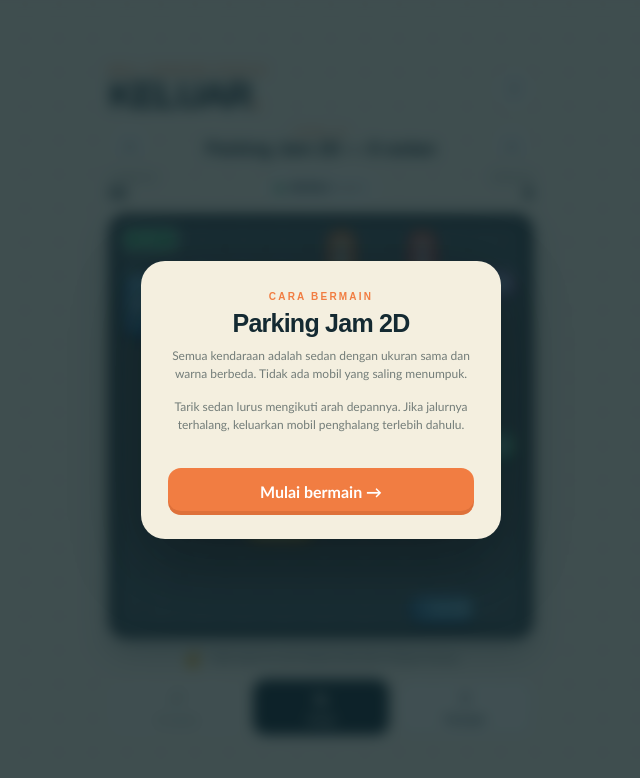
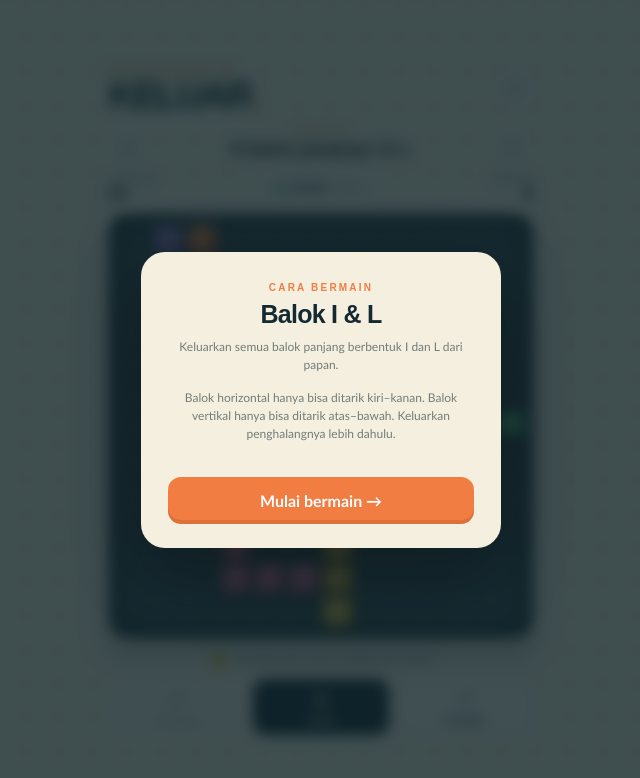
Before and after one commit to ahsubhan/BalokKosong, a Next.js app: page / in a window 1280 px wide. Shown: the top 778 px of the page, without its empty margins (319-959 px from the left). Built offline with nearby package versions, Linux system fonts and the light colour scheme.

Commit message:
Replace vehicles with colorful I and L blocks

```diff
--- a/app/globals.css
+++ b/app/globals.css
@@ -66,6 +66,17 @@ h1 span { color:var(--orange); }
 .jam-board .pillar { display:none; }
 .jam-board .exit-gate { right:auto; left:5px; top:5px; transform:none; opacity:.9; }
 .blocked-tip { color:#c1473e; animation:shake .28s ease; }
+.block-board { position:relative; width:100%; aspect-ratio:1; overflow:hidden; border:9px solid #26363b; border-radius:18px; background:#35484f; box-shadow:0 15px 28px rgba(13,39,47,.24); touch-action:none; user-select:none; }
+.block-board::after { content:""; position:absolute; inset:0; z-index:1; pointer-events:none; box-shadow:inset 0 0 30px rgba(0,0,0,.28); }
+.block-grid { position:absolute; left:calc(var(--x)*100%/12); top:calc(var(--y)*100%/12); width:calc(100%/12); height:calc(100%/12); border:1px solid rgba(255,255,255,.045); background:linear-gradient(135deg,rgba(255,255,255,.025),transparent); }
+.block-exit { position:absolute; z-index:10; right:-1px; top:calc(50% - 13px); padding:6px 5px; border-radius:7px 0 0 7px; background:#3fb06f; color:white; font:900 8px Arial,sans-serif; box-shadow:0 3px 8px #0007; }
+.block-cell { --block:#e5534b; --block-dark:#982c27; position:absolute; z-index:4; left:calc(var(--x)*100%/12 + 2px); top:calc(var(--y)*100%/12 + 2px); width:calc(100%/12 - 4px); height:calc(100%/12 - 4px); display:grid; place-items:center; border:2px solid var(--block-dark); border-radius:7px; padding:0; background:linear-gradient(135deg,#ffffff55 0 10%,transparent 11% 55%,#0000001c 56%),var(--block); box-shadow:inset 0 2px #ffffff55,0 3px 4px #0008; color:white; cursor:grab; touch-action:none; }
+.block-cell::after { content:""; position:absolute; inset:5px; border-radius:3px; border:1px solid rgba(255,255,255,.18); }
+.block-cell.blue{--block:#438fcb;--block-dark:#225a84}.block-cell.yellow{--block:#e1b844;--block-dark:#98731a}.block-cell.mint{--block:#55b797;--block-dark:#287660}.block-cell.purple{--block:#9476c1;--block-dark:#564080}.block-cell.orange{--block:#ec7e43;--block-dark:#a64722}.block-cell.pink{--block:#dc7295;--block-dark:#923d5e}
+.block-cell.shape-l { border-radius:8px 3px 8px 3px; }
+.block-cell.selected { z-index:7; filter:brightness(1.22) drop-shadow(0 0 4px #ffe174); }
+.block-cell:active { cursor:grabbing; transform:scale(.92); }
+.block-arrow { position:relative; z-index:3; display:grid; place-items:center; width:20px; height:20px; border-radius:50%; background:#132b34dd; color:white; font:900 13px/1 Arial,sans-serif; pointer-events:none; box-shadow:0 2px 4px #0006; }
 .mall-board::before,.mall-board::after { content:""; position:absolute; left:0; right:0; height:2px; background:repeating-linear-gradient(90deg,#e9df9d 0 20px,transparent 20px 34px); opacity:.55; }
 .mall-board::before { top:40%; }.mall-board::after { top:60%; }
 .parking-line { position:absolute; width:10%; height:39%; border-left:2px solid rgba(255,255,255,.35); border-right:1px solid rgba(255,255,255,.18); left:calc(var(--slot) * 10%); }
--- a/app/page.tsx
+++ b/app/page.tsx
@@ -1,60 +1,73 @@
 "use client";
 import { useEffect, useRef, useState } from "react";
 
-type Vehicle={id:string;x:number;y:number;dir:0|90|180|270;color:string};
-const SIZE=10;
+type Direction=0|90|180|270;
+type Shape="I"|"L";
+type Piece={id:string;x:number;y:number;dir:Direction;shape:Shape;color:string};
+type Cell={x:number;y:number};
+const SIZE=12;
 const colors=["red","blue","yellow","mint","purple","orange","pink"];
-const CAR_LENGTH=2;
-const vector=(dir:number)=>dir===0?{x:1,y:0}:dir===90?{x:0,y:1}:dir===180?{x:-1,y:0}:{x:0,y:-1};
-const cells=(v:Vehicle)=>{const d=vector(v.dir);return Array.from({length:CAR_LENGTH},(_,i)=>({x:v.x+d.x*i,y:v.y+d.y*i}));};
-const clone=(v:Vehicle[])=>v.map(x=>({...x}));
+const vector=(dir:Direction)=>dir===0?{x:1,y:0}:dir===90?{x:0,y:1}:dir===180?{x:-1,y:0}:{x:0,y:-1};
+const rotate=(x:number,y:number,dir:Direction):Cell=>dir===0?{x,y}:dir===90?{x:-y,y:x}:dir===180?{x:-x,y:-y}:{x:y,y:-x};
+const base=(shape:Shape):Cell[]=>shape==="I"?[{x:0,y:0},{x:1,y:0},{x:2,y:0},{x:3,y:0}]:[{x:0,y:0},{x:1,y:0},{x:2,y:0},{x:2,y:1}];
+const cells=(p:Piece)=>base(p.shape).map(c=>{const r=rotate(c.x,c.y,p.dir);return{x:p.x+r.x,y:p.y+r.y}});
+const clone=(pieces:Piece[])=>pieces.map(p=>({...p}));
+
 function makeLevel(level:number,count:number){
-  let seed=9487+level*731;const rnd=()=>((seed=seed*1664525+1013904223>>>0)/4294967296);
-  const vehicles:Vehicle[]=[],used=new Set<string>();let attempts=0;
-  while(vehicles.length<count&&attempts++<4000){
-    const i=vehicles.length,n=CAR_LENGTH,horizontal=rnd()>.5;
-    const sx=Math.floor(rnd()*(horizontal?SIZE-n+1:SIZE)),sy=Math.floor(rnd()*(horizontal?SIZE:SIZE-n+1));
-    const dir:Vehicle["dir"]=horizontal?(sx+n/2<SIZE/2?180:0):(sy+n/2<SIZE/2?270:90);
-    const v:Vehicle={id:`${level}-${i}`,x:dir===180?sx+n-1:sx,y:dir===270?sy+n-1:sy,dir,color:colors[(i+level)%colors.length]};
-    const own=cells(v);if(own.some(c=>used.has(`${c.x},${c.y}`)))continue;
-    own.forEach(c=>used.add(`${c.x},${c.y}`));vehicles.push(v);
+  let seed=5849+level*941;const rnd=()=>((seed=seed*1664525+1013904223>>>0)/4294967296);
+  let best:Piece[]=[];
+  for(let restart=0;restart<80&&best.length<count;restart++){
+    const pieces:Piece[]=[],used=new Set<string>();
+    for(let i=0;i<count;i++){
+      const shape:Shape=(i+level)%3===0?"L":"I";let placed=false;
+      for(let attempt=0;attempt<700&&!placed;attempt++){
+        const x=Math.floor(rnd()*SIZE),y=Math.floor(rnd()*SIZE),horizontal=rnd()>.5;
+        const dir:Direction=horizontal?(x<SIZE/2?180:0):(y<SIZE/2?270:90);
+        const probe:Piece={id:`${level}-${i}`,x,y,dir,shape,color:colors[(i+level)%colors.length]};
+        const own=cells(probe);
+        if(own.some(c=>c.x<0||c.x>=SIZE||c.y<0||c.y>=SIZE||used.has(`${c.x},${c.y}`)))continue;
+        own.forEach(c=>used.add(`${c.x},${c.y}`));pieces.push(probe);placed=true;
+      }
+      if(!placed)break;
+    }
+    if(pieces.length>best.length)best=pieces;
   }
-  return {name:`Parking Jam 2D — ${vehicles.length} sedan`,vehicles};
+  return{name:`${best.length} balok panjang I & L`,pieces:best};
 }
 const levels=Array.from({length:13},(_,i)=>makeLevel(i+1,i+8));
 const fmt=(ms:number)=>{const s=Math.floor(ms/1000);return`${String(Math.floor(s/60)).padStart(2,"0")}:${String(s%60).padStart(2,"0")}.${Math.floor(ms%1000/100)}`};
 
 export default function Home(){
-  const[level,setLevel]=useState(0),[vehicles,setVehicles]=useState(()=>clone(levels[0].vehicles));
-  const[selected,setSelected]=useState<string|null>(null),[moves,setMoves]=useState(0),[history,setHistory]=useState<Vehicle[][]>([]),[won,setWon]=useState(false),[help,setHelp]=useState(true),[time,setTime]=useState(0),[blocked,setBlocked]=useState(false);
+  const[level,setLevel]=useState(0),[pieces,setPieces]=useState(()=>clone(levels[0].pieces));
+  const[selected,setSelected]=useState<string|null>(null),[moves,setMoves]=useState(0),[history,setHistory]=useState<Piece[][]>([]),[won,setWon]=useState(false),[help,setHelp]=useState(true),[time,setTime]=useState(0),[blocked,setBlocked]=useState(false);
   const started=useRef(0);const drag=useRef<{id:string;x:number;y:number}|null>(null);const data=levels[level];
-  useEffect(()=>{if(localStorage.getItem("mall-parking-seen"))setHelp(false)},[]);
+  useEffect(()=>{if(localStorage.getItem("block-puzzle-seen"))setHelp(false)},[]);
   useEffect(()=>{if(won)return;started.current=performance.now();setTime(0);const t=setInterval(()=>setTime(performance.now()-started.current),100);return()=>clearInterval(t)},[level,won]);
-  useEffect(()=>{if(!won&&vehicles.length===0)setWon(true)},[vehicles.length,won]);
-  function load(i:number){const n=(i+levels.length)%levels.length;setLevel(n);setVehicles(clone(levels[n].vehicles));setSelected(null);setMoves(0);setHistory([]);setWon(false)}
+  useEffect(()=>{if(!won&&pieces.length===0)setWon(true)},[pieces.length,won]);
+  function load(i:number){const n=(i+levels.length)%levels.length;setLevel(n);setPieces(clone(levels[n].pieces));setSelected(null);setMoves(0);setHistory([]);setWon(false)}
   function dragStart(e:React.PointerEvent,id:string){e.currentTarget.setPointerCapture(e.pointerId);drag.current={id,x:e.clientX,y:e.clientY};setSelected(id)}
+  function fail(){setBlocked(true);setTimeout(()=>setBlocked(false),300)}
   function dragEnd(e:React.PointerEvent){
     const start=drag.current;if(!start)return;drag.current=null;const dx=e.clientX-start.x,dy=e.clientY-start.y;if(Math.hypot(dx,dy)<16)return;
-    const desired:Vehicle["dir"]=Math.abs(dx)>Math.abs(dy)?(dx>0?0:180):(dy>0?90:270);const car=vehicles.find(v=>v.id===start.id);if(!car||desired!==car.dir){setBlocked(true);setTimeout(()=>setBlocked(false),280);return}
-    const own=cells(car),d=vector(car.dir),front=own[own.length-1],occupied=new Set<string>();vehicles.filter(v=>v.id!==car.id).forEach(v=>cells(v).forEach(c=>occupied.add(`${c.x},${c.y}`)));
-    let x=front.x+d.x,y=front.y+d.y,clear=true;while(x>=0&&x<SIZE&&y>=0&&y<SIZE){if(occupied.has(`${x},${y}`)){clear=false;break}x+=d.x;y+=d.y}
-    if(!clear){setBlocked(true);setTimeout(()=>setBlocked(false),280);return}
-    setHistory(h=>[...h,clone(vehicles)]);setVehicles(old=>old.filter(v=>v.id!==car.id));setMoves(m=>m+1);setSelected(null);
+    const desired:Direction=Math.abs(dx)>Math.abs(dy)?(dx>0?0:180):(dy>0?90:270);const piece=pieces.find(p=>p.id===start.id);if(!piece)return;
+    const horizontal=piece.dir===0||piece.dir===180;if((horizontal&&desired!==0&&desired!==180)||(!horizontal&&desired!==90&&desired!==270)){fail();return}
+    const d=vector(desired),occupied=new Set<string>();pieces.filter(p=>p.id!==piece.id).forEach(p=>cells(p).forEach(c=>occupied.add(`${c.x},${c.y}`)));
+    let clear=true;for(const c of cells(piece)){let x=c.x+d.x,y=c.y+d.y;while(x>=0&&x<SIZE&&y>=0&&y<SIZE){if(occupied.has(`${x},${y}`)){clear=false;break}x+=d.x;y+=d.y}if(!clear)break}
+    if(!clear){fail();return}setHistory(h=>[...h,clone(pieces)]);setPieces(old=>old.filter(p=>p.id!==piece.id));setMoves(m=>m+1);setSelected(null);
   }
-  function undo(){const p=history.at(-1);if(!p)return;setVehicles(clone(p));setHistory(h=>h.slice(0,-1));setMoves(m=>Math.max(0,m-1));setWon(false)}
-  const current=vehicles.find(v=>v.id===selected);
+  function undo(){const previous=history.at(-1);if(!previous)return;setPieces(clone(previous));setHistory(h=>h.slice(0,-1));setMoves(m=>Math.max(0,m-1));setWon(false)}
+  const current=pieces.find(p=>p.id===selected);
   return <main className="app-shell"><section className="game-card">
-    <header className="topbar"><div><span className="eyebrow">MALL PARKING PUZZLE</span><h1>KELUAR<span>.</span></h1></div><button className="icon-btn" onClick={()=>setHelp(true)}>?</button></header>
+    <header className="topbar"><div><span className="eyebrow">PUZZLE BALOK 2D</span><h1>KELUAR<span>.</span></h1></div><button className="icon-btn" onClick={()=>setHelp(true)}>?</button></header>
     <div className="level-row"><button className="level-nav" onClick={()=>load(level-1)}>‹</button><div className="level-title"><small>LEVEL {String(level+1).padStart(2,"0")}</small><strong>{data.name}</strong></div><button className="level-nav" onClick={()=>load(level+1)}>›</button></div>
-    <div className="stats"><div><span>LANGKAH</span><strong>{String(moves).padStart(2,"0")}</strong></div><div className="goal-pill"><i/><strong>{fmt(time)}</strong><small>WAKTU</small></div><div><span>TERSISA</span><strong>{vehicles.length}</strong></div></div>
-    <div className="mall-board jam-board"><div className="exit-gate"><b>EXIT</b> ➜</div><div className="aisle-mark">PARKING JAM</div><div className="pillar p1"/><div className="pillar p2"/>
-      {Array.from({length:SIZE*SIZE},(_,i)=><i key={i} className="jam-slot" style={{"--x":i%SIZE,"--y":Math.floor(i/SIZE)} as React.CSSProperties}/>) }
-      {vehicles.map(v=>{const n=CAR_LENGTH,d=vector(v.dir);const minX=Math.min(v.x,v.x+d.x*(n-1)),minY=Math.min(v.y,v.y+d.y*(n-1));const horizontal=v.dir===0||v.dir===180;return <button key={v.id} className={`vehicle sedan-car ${horizontal?"horizontal":"vertical"} direction-${v.dir} ${v.color} ${selected===v.id?"selected":""}`} style={{"--x":minX,"--y":minY,"--w":horizontal?n:1,"--h":horizontal?1:n} as React.CSSProperties} onPointerDown={e=>dragStart(e,v.id)} onPointerUp={dragEnd} onPointerCancel={()=>{drag.current=null}} aria-label="Geret mobil sedan"><span className="vehicle-shell"><i className="glass front"/><i className="roof"/><i className="glass rear"/><i className="lamp l1"/><i className="lamp l2"/></span><i className="wheel w1"/><i className="wheel w2"/><i className="wheel w3"/><i className="wheel w4"/></button>})}
+    <div className="stats"><div><span>LANGKAH</span><strong>{String(moves).padStart(2,"0")}</strong></div><div className="goal-pill"><i/><strong>{fmt(time)}</strong><small>WAKTU</small></div><div><span>TERSISA</span><strong>{pieces.length}</strong></div></div>
+    <div className="block-board"><div className="block-exit">EXIT</div>{Array.from({length:SIZE*SIZE},(_,i)=><i key={i} className="block-grid" style={{"--x":i%SIZE,"--y":Math.floor(i/SIZE)} as React.CSSProperties}/>)}
+      {pieces.flatMap(p=>cells(p).map((c,index)=><button key={`${p.id}-${index}`} className={`block-cell ${p.shape==="L"?"shape-l":"shape-i"} ${p.color} ${selected===p.id?"selected":""}`} style={{"--x":c.x,"--y":c.y} as React.CSSProperties} onPointerDown={e=>dragStart(e,p.id)} onPointerUp={dragEnd} onPointerCancel={()=>{drag.current=null}} aria-label={`Balok ${p.shape}, geret lurus`}/>))}
     </div>
-    <p className={`tip ${blocked?"blocked-tip":""}`}><span>☝</span>{current?`Sedan dipilih — tarik sesuai arah depannya`:`Tarik sedan ke arah hadapnya jika jalan di depan kosong.`}</p>
+    <p className={`tip ${blocked?"blocked-tip":""}`}><span>☝</span>{current?`Balok ${current.shape} dipilih — tarik lurus pada sumbunya`:`Horizontal: kiri–kanan. Vertikal: atas–bawah.`}</p>
     <div className="controls"><button onClick={undo} disabled={!history.length}><span>↶</span>Urungkan</button><button className="reset" onClick={()=>load(level)}><span>↻</span>Ulangi</button><button onClick={()=>setHelp(true)}><span>?</span>Petunjuk</button></div>
   </section>
-  {help&&<div className="overlay"><div className="modal"><span className="modal-kicker">CARA BERMAIN</span><h2>Parking Jam 2D</h2><p>Semua kendaraan adalah sedan dengan ukuran sama dan warna berbeda. Tidak ada mobil yang saling menumpuk.</p><p>Tarik sedan lurus mengikuti arah depannya. Jika jalurnya terhalang, keluarkan mobil penghalang terlebih dahulu.</p><button className="play-btn" onClick={()=>{localStorage.setItem("mall-parking-seen","1");setHelp(false)}}>Mulai bermain →</button></div></div>}
-  {won&&<div className="overlay"><div className="modal"><div className="burst">✓</div><h2>Parkiran kosong!</h2><p>Semua kendaraan keluar dalam {fmt(time)}.</p><button className="play-btn" onClick={()=>load(level===levels.length-1?0:level+1)}>Level berikutnya →</button></div></div>}
+  {help&&<div className="overlay"><div className="modal"><span className="modal-kicker">CARA BERMAIN</span><h2>Balok I & L</h2><p>Keluarkan semua balok panjang berbentuk I dan L dari papan.</p><p>Balok horizontal hanya bisa ditarik kiri–kanan. Balok vertikal hanya bisa ditarik atas–bawah. Keluarkan penghalangnya lebih dahulu.</p><button className="play-btn" onClick={()=>{localStorage.setItem("block-puzzle-seen","1");setHelp(false)}}>Mulai bermain →</button></div></div>}
+  {won&&<div className="overlay"><div className="modal"><div className="burst">✓</div><h2>Papan kosong!</h2><p>Semua balok keluar dalam {fmt(time)}.</p><button className="play-btn" onClick={()=>load(level===levels.length-1?0:level+1)}>Level berikutnya →</button></div></div>}
   </main>
 }
```
